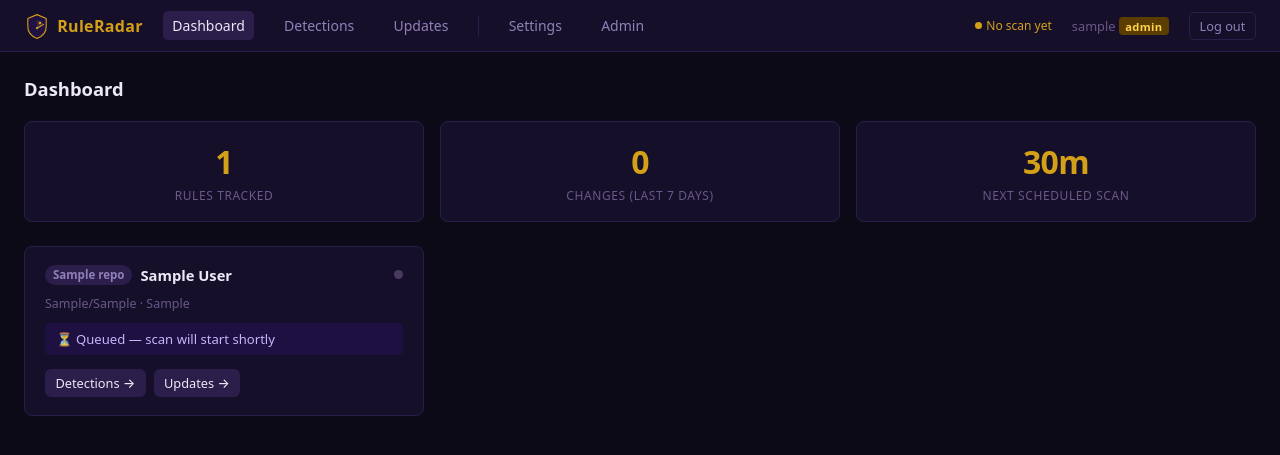
After one commit to McSloats/RuleRadar, a Flask app: page /dashboard in a window 1280 px wide. The commit adds this page. Shown: the top 455 px of the page. Run offline with Flask 3, Linux system fonts and the light colour scheme; a user stored in the database is signed in; data comes from the database, SQL or seed files in the repository; tables that the repository leaves empty hold one stand-in row (values such as "Sample post").

Commit message:
Add post-login Dashboard page with per-repo overview cards
New route: GET /dashboard (login required, subject to repo-gate)

core/database.py
- get_dashboard_repo_stats(cutoff_24h): per-repo rule counts + 24h
  new/modified change events, joined from detections and updates tables
- get_dashboard_totals(cutoff_7d): aggregate total_rules + events_7d
  across all repos for the summary bar

webapp/app.py
- _relative_time() helper: converts ISO timestamp to "Xh ago" string
- dashboard() route: computes 24h/7d cutoffs, annotates repos with
  last_sync_rel, formats next-scan countdown, renders dashboard.html
- Login GET/POST redirects changed from detections → dashboard
- index() redirect changed from detections → dashboard
- setup_repos GET: repos-already-configured redirect → dashboard
- setup_repos_submit: post-setup redirect → dashboard

webapp/templates/layout.html
- Added "Dashboard" nav link before Detections, active on dashboard endpoint

webapp/templates/dashboard.html (new)
- Summary stats bar: total rules, 7-day change events, next-scan countdown
- Repository card grid (auto-fill, min 320px): per-repo name badge,
  display name, animated status dot, owner/repo/branch identity,
  3-metric row (rules / new 24h / modified 24h), last-sync + SHA strip,
  Detections → and Updates → quick-link buttons
- Status-aware rendering: ready/indexing show metrics; cloning shows
  progress notice; pending shows queue notice; error shows message
- All CSS scoped in a <style> block within the template using the
  existing dark-purple design tokens

Co-Authored-By: Claude Sonnet 4.6 <noreply@anthropic.com>

```diff
--- a/webapp/app.py
+++ b/webapp/app.py
@@ -4,7 +4,8 @@ RuleRadar web interface.
 
 Pages
 -----
-  /               → redirect to /detections (or /setup, /login)
+  /               → redirect to /dashboard (or /setup, /login)
+  /dashboard      → post-login overview: per-repo stats and summary bar
   /setup          → first-run admin account creation
   /login, /logout → authentication
   /setup-repos    → first-run repo selection (admin enables repos, starts cloning)
@@ -228,7 +229,7 @@ def login():
     if db.user_count() == 0:
         return redirect(url_for("setup"))
     if current_user.is_authenticated:
-        return redirect(url_for("detections"))
+        return redirect(url_for("dashboard"))
 
     if request.method == "POST":
         username = request.form.get("username", "").strip()
@@ -240,7 +241,7 @@ def login():
                             actor=username,
                             detail=f"ip={request.remote_addr}")
             next_page = request.args.get("next")
-            return redirect(next_page or url_for("detections"))
+            return redirect(next_page or url_for("dashboard"))
         db.log_activity("auth", f"Failed login attempt for '{username}'",
                         actor=username or "unknown",
                         detail=f"ip={request.remote_addr}",
@@ -274,9 +275,9 @@ def setup_repos():
     Once at least one repo is enabled (any status), this page is no longer
     shown as a gate — regular navigation takes over.
     """
-    # If repos are already configured redirect to detections (gate is lifted)
+    # If repos are already configured redirect to dashboard (gate is lifted)
     if db.any_repos_configured():
-        return redirect(url_for("detections"))
+        return redirect(url_for("dashboard"))
 
     configured_repos = db.get_all_repos()
     return render_template(
@@ -333,10 +334,10 @@ def setup_repos_submit():
     flash(
         f"Enabled: {', '.join(added)}. "
         "Cloning and indexing has started in the background — "
-        "this may take several minutes. Detections will appear as indexing completes.",
+        "this may take several minutes. Rules will appear once indexing completes.",
         "success",
     )
-    return redirect(url_for("detections"))
+    return redirect(url_for("dashboard"))
 
 
 # ── Main pages ─────────────────────────────────────────────────────────────────
@@ -347,7 +348,55 @@ def index():
         return redirect(url_for("setup"))
     if not current_user.is_authenticated:
         return redirect(url_for("login"))
-    return redirect(url_for("detections"))
+    return redirect(url_for("dashboard"))
+
+
+def _relative_time(ts_iso: str) -> str:
+    """Convert an ISO-format UTC timestamp to a human-readable relative string."""
+    if not ts_iso:
+        return "never"
+    try:
+        ts      = datetime.fromisoformat(ts_iso.replace("Z", "+00:00"))
+        seconds = int((datetime.now(timezone.utc) - ts).total_seconds())
+        if seconds < 60:
+            return "just now"
+        if seconds < 3600:
+            return f"{seconds // 60}m ago"
+        if seconds < 86400:
+            return f"{seconds // 3600}h ago"
+        return f"{seconds // 86400}d ago"
+    except Exception:
+        return ts_iso[:16].replace("T", " ") + " UTC"
+
+
+@app.route("/dashboard")
+@login_required
+def dashboard():
+    """Post-login overview: per-repo cards and aggregate summary stats."""
+    now     = datetime.now(timezone.utc)
+    cut_24h = (now - timedelta(hours=24)).strftime("%Y-%m-%dT%H:%M:%SZ")
+    cut_7d  = (now - timedelta(days=7)).strftime("%Y-%m-%dT%H:%M:%SZ")
+
+    repos  = db.get_dashboard_repo_stats(cut_24h)
+    totals = db.get_dashboard_totals(cut_7d)
+
+    # Annotate repos with a human-readable last-sync string
+    for repo in repos:
+        repo["last_sync_rel"] = _relative_time(repo.get("last_synced_at", ""))
+
+    # Next-scan countdown
+    next_scan  = _next_scheduled_scan()
+    delta      = next_scan - now
+    h, rem     = divmod(int(delta.total_seconds()), 3600)
+    m          = rem // 60
+    next_scan_str = f"{h}h {m:02d}m" if h else f"{m}m"
+
+    return render_template(
+        "dashboard.html",
+        repos=repos,
+        totals=totals,
+        next_scan_str=next_scan_str,
+    )
 
 
 @app.route("/detections")
--- /dev/null
+++ b/webapp/templates/dashboard.html
@@ -0,0 +1,287 @@
+{% extends "layout.html" %}
+{% block title %}Dashboard — RuleRadar{% endblock %}
+
+{% block content %}
+
+<div class="page-header">
+  <h2>Dashboard</h2>
+</div>
+
+{# ── Summary stats bar ────────────────────────────────────────────────────── #}
+<div class="dash-stats-bar">
+  <div class="dash-stat-card">
+    <p class="dash-stat-value">{{ "{:,}".format(totals.total_rules) }}</p>
+    <p class="dash-stat-label">Rules Tracked</p>
+  </div>
+  <div class="dash-stat-card">
+    <p class="dash-stat-value">{{ "{:,}".format(totals.events_7d) }}</p>
+    <p class="dash-stat-label">Changes (last 7 days)</p>
+  </div>
+  <div class="dash-stat-card">
+    <p class="dash-stat-value">{{ next_scan_str }}</p>
+    <p class="dash-stat-label">Next Scheduled Scan</p>
+  </div>
+</div>
+
+{# ── Repository cards ─────────────────────────────────────────────────────── #}
+{% if repos %}
+<div class="dash-repo-grid">
+  {% for repo in repos %}
+  <div class="dash-repo-card {% if repo.status == 'error' %}dash-repo-card-error{% endif %}">
+
+    {# Header: source badge + name + status dot #}
+    <div class="dash-card-header">
+      <span class="badge {% if repo.name in ['sigma', 'splunk', 'elastic'] %}badge-{{ repo.name }}{% else %}badge-system{% endif %}">
+        {{ repo.name }}
+      </span>
+      <span class="dash-card-title">{{ repo.display_name }}</span>
+      <span class="dash-status-dot dash-status-{{ repo.status }}"
+            title="{{ repo.status }}"></span>
+    </div>
+
+    {# Repo identity #}
+    <p class="dash-card-repo-id">
+      {{ repo.owner }}/{{ repo.repo }}
+      <span class="text-muted">· {{ repo.branch }}</span>
+    </p>
+
+    {% if repo.status in ['ready', 'indexing'] %}
+
+    {# Rule count + 24h changes #}
+    <div class="dash-metrics">
+      <div class="dash-metric">
+        <p class="dash-metric-value">{{ "{:,}".format(repo.total_rules) }}</p>
+        <p class="dash-metric-label">Rules</p>
+      </div>
+      <div class="dash-metric">
+        <p class="dash-metric-value {% if repo.new_24h > 0 %}dash-val-new{% endif %}">
+          +{{ repo.new_24h }}
+        </p>
+        <p class="dash-metric-label">New (24h)</p>
+      </div>
+      <div class="dash-metric">
+        <p class="dash-metric-value {% if repo.modified_24h > 0 %}dash-val-mod{% endif %}">
+          ~{{ repo.modified_24h }}
+        </p>
+        <p class="dash-metric-label">Modified (24h)</p>
+      </div>
+    </div>
+
+    {# Last sync + SHA #}
+    <div class="dash-card-meta">
+      <span>
+        <span class="detail-label">Last sync</span>
+        {{ repo.last_sync_rel }}
+      </span>
+      {% if repo.last_sha %}
+      <span>
+        <span class="detail-label">SHA</span>
+        <code class="dash-sha">{{ repo.last_sha[:8] }}</code>
+      </span>
+      {% endif %}
+    </div>
+
+    {% elif repo.status == 'cloning' %}
+    <p class="dash-card-notice dash-notice-progress">⟳ Cloning repository…</p>
+
+    {% elif repo.status == 'pending' %}
+    <p class="dash-card-notice dash-notice-progress">⏳ Queued — scan will start shortly</p>
+
+    {% elif repo.status == 'error' %}
+    <p class="dash-card-notice dash-notice-error">
+      ⚠ {{ repo.error_msg[:120] if repo.error_msg else 'Unknown error' }}
+    </p>
+
+    {% else %}
+    <p class="dash-card-notice text-muted">Status: {{ repo.status }}</p>
+    {% endif %}
+
+    {# Quick links #}
+    <div class="dash-card-links">
+      <a href="{{ url_for('detections', source=repo.name) }}"
+         class="btn btn-secondary btn-sm">Detections →</a>
+      <a href="{{ url_for('updates', source=repo.name) }}"
+         class="btn btn-secondary btn-sm">Updates →</a>
+    </div>
+
+  </div>
+  {% endfor %}
+</div>
+
+{% else %}
+<div class="empty-state">
+  <p>
+    No repositories configured yet.<br>
+    {% if current_user.is_admin %}
+      <a href="{{ url_for('setup_repos') }}">Set up repositories →</a>
+    {% else %}
+      Ask your administrator to configure a repository.
+    {% endif %}
+  </p>
+</div>
+{% endif %}
+
+<style>
+/* ── Dashboard summary bar ──────────────────────────────────────────────── */
+.dash-stats-bar {
+  display: flex;
+  gap: 1rem;
+  margin-bottom: 1.5rem;
+  flex-wrap: wrap;
+}
+.dash-stat-card {
+  flex: 1;
+  min-width: 160px;
+  background: #160f2a;
+  border: 1px solid #2b1e4a;
+  border-radius: 8px;
+  padding: 1.1rem 1.4rem;
+  text-align: center;
+}
+.dash-stat-value {
+  font-size: 2rem;
+  font-weight: 700;
+  color: #d4a017;
+  margin: 0 0 0.25rem;
+  letter-spacing: -0.02em;
+}
+.dash-stat-label {
+  font-size: 0.75rem;
+  color: #6a5888;
+  text-transform: uppercase;
+  letter-spacing: 0.05em;
+  margin: 0;
+}
+
+/* ── Repository card grid ────────────────────────────────────────────────── */
+.dash-repo-grid {
+  display: grid;
+  grid-template-columns: repeat(auto-fill, minmax(320px, 1fr));
+  gap: 1rem;
+}
+.dash-repo-card {
+  background: #160f2a;
+  border: 1px solid #2b1e4a;
+  border-radius: 8px;
+  padding: 1.1rem 1.25rem;
+  display: flex;
+  flex-direction: column;
+  gap: 0.65rem;
+}
+.dash-repo-card-error {
+  border-color: #7c1d1d;
+}
+
+/* Header row */
+.dash-card-header {
+  display: flex;
+  align-items: center;
+  gap: 0.5rem;
+}
+.dash-card-title {
+  flex: 1;
+  font-weight: 600;
+  font-size: 0.92rem;
+  color: #ede8f5;
+  white-space: nowrap;
+  overflow: hidden;
+  text-overflow: ellipsis;
+}
+.dash-card-repo-id {
+  font-size: 0.78rem;
+  color: #6a5888;
+  margin: 0;
+}
+
+/* Status dot */
+.dash-status-dot {
+  width: 9px;
+  height: 9px;
+  border-radius: 50%;
+  flex-shrink: 0;
+}
+.dash-status-ready    { background: #6ee7b7; box-shadow: 0 0 5px #6ee7b740; }
+.dash-status-indexing,
+.dash-status-cloning  { background: #c4b5fd; animation: pulse 1.5s infinite; }
+.dash-status-pending  { background: #4a3860; }
+.dash-status-error    { background: #fc8181; }
+.dash-status-inactive { background: #2b1e4a; }
+
+@keyframes pulse {
+  0%, 100% { opacity: 1; }
+  50%       { opacity: 0.4; }
+}
+
+/* Metrics row */
+.dash-metrics {
+  display: flex;
+  gap: 0.5rem;
+}
+.dash-metric {
+  flex: 1;
+  background: #0a0716;
+  border: 1px solid #2b1e4a;
+  border-radius: 6px;
+  padding: 0.5rem 0.6rem;
+  text-align: center;
+}
+.dash-metric-value {
+  font-size: 1.35rem;
+  font-weight: 700;
+  color: #ede8f5;
+  margin: 0 0 0.1rem;
+  line-height: 1.1;
+}
+.dash-metric-label {
+  font-size: 0.68rem;
+  color: #6a5888;
+  text-transform: uppercase;
+  letter-spacing: 0.04em;
+  margin: 0;
+}
+.dash-val-new { color: #6ee7b7; }
+.dash-val-mod { color: #d4a017; }
+
+/* Meta row (last sync + SHA) */
+.dash-card-meta {
+  display: flex;
+  gap: 1rem;
+  flex-wrap: wrap;
+  font-size: 0.78rem;
+  color: #9080b8;
+}
+.dash-sha {
+  font-family: monospace;
+  font-size: 0.75rem;
+  background: #0a0716;
+  padding: 0.1rem 0.35rem;
+  border-radius: 3px;
+  color: #c4b5fd;
+}
+
+/* Status notices */
+.dash-card-notice {
+  font-size: 0.82rem;
+  margin: 0;
+  padding: 0.45rem 0.7rem;
+  border-radius: 5px;
+}
+.dash-notice-progress {
+  background: #1e1040;
+  color: #c4b5fd;
+}
+.dash-notice-error {
+  background: #2a0f0f;
+  color: #fc8181;
+}
+
+/* Quick links */
+.dash-card-links {
+  display: flex;
+  gap: 0.5rem;
+  margin-top: auto;
+  padding-top: 0.25rem;
+}
+</style>
+
+{% endblock %}
--- a/webapp/templates/layout.html
+++ b/webapp/templates/layout.html
@@ -555,6 +555,8 @@
     <img src="{{ url_for('static', filename='icon.svg') }}" class="nav-icon" alt="">
     RuleRadar
   </a>
+  <a class="nav-link {% if request.endpoint == 'dashboard' %}active{% endif %}"
+     href="{{ url_for('dashboard') }}">Dashboard</a>
   <a class="nav-link {% if request.endpoint == 'detections' %}active{% endif %}"
      href="{{ url_for('detections') }}">Detections</a>
   <a class="nav-link {% if request.endpoint == 'updates' %}active{% endif %}"
```
Also changed, not shown: core/database.py (+53 -0 lines).
